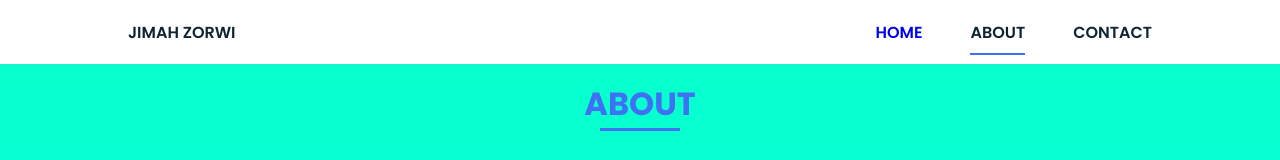
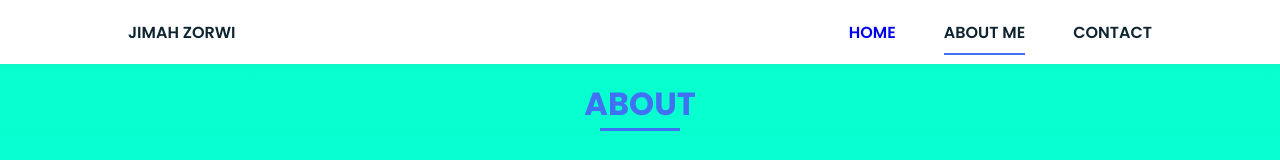
Before and after one commit to iamjimah/port, a plain HTML site: page about.html in a window 1280 px wide. Shown: the top 160 px of the page. Drawn offline with nearby package versions, Linux system fonts and the light colour scheme.

```diff
--- a/about.html
+++ b/about.html
@@ -24,7 +24,7 @@
             <div class="nav__menu" id="nav-menu">
                 <ul class="nav__list">
                     <li class="nav__item"><a href="index.html">Home</a></li>
-                    <li class="nav__item"><a href="about.html" class="nav__link active" class="nav__link">About</a></li>
+                    <li class="nav__item"><a href="about.html" class="nav__link active" class="nav__link">About Me</a></li>
                     <li class="nav__item"><a href="contact.html" class="nav__link">Contact</a></li>
                 </ul>
             </div>
```
